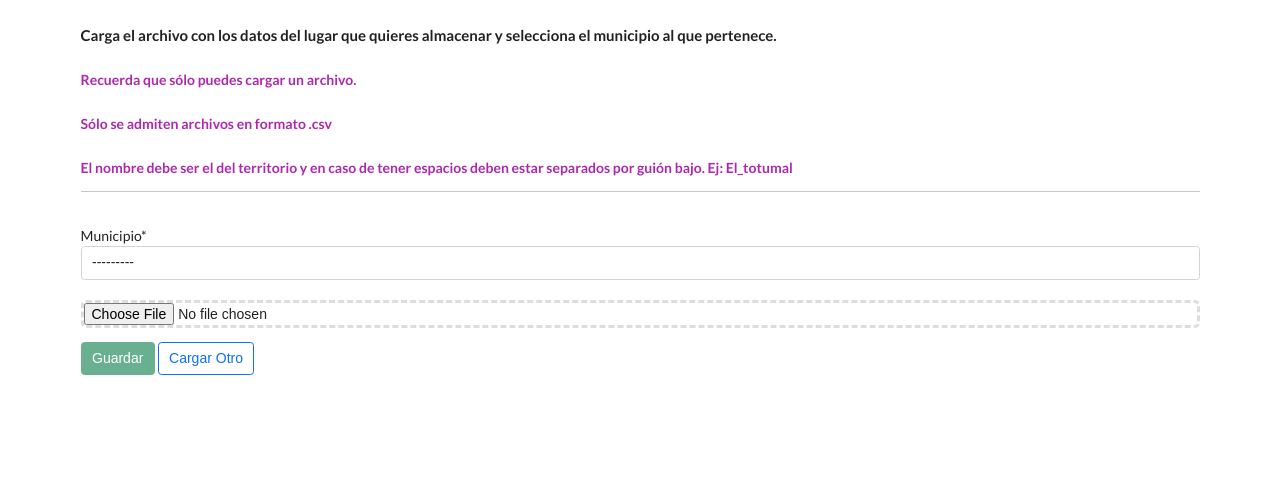
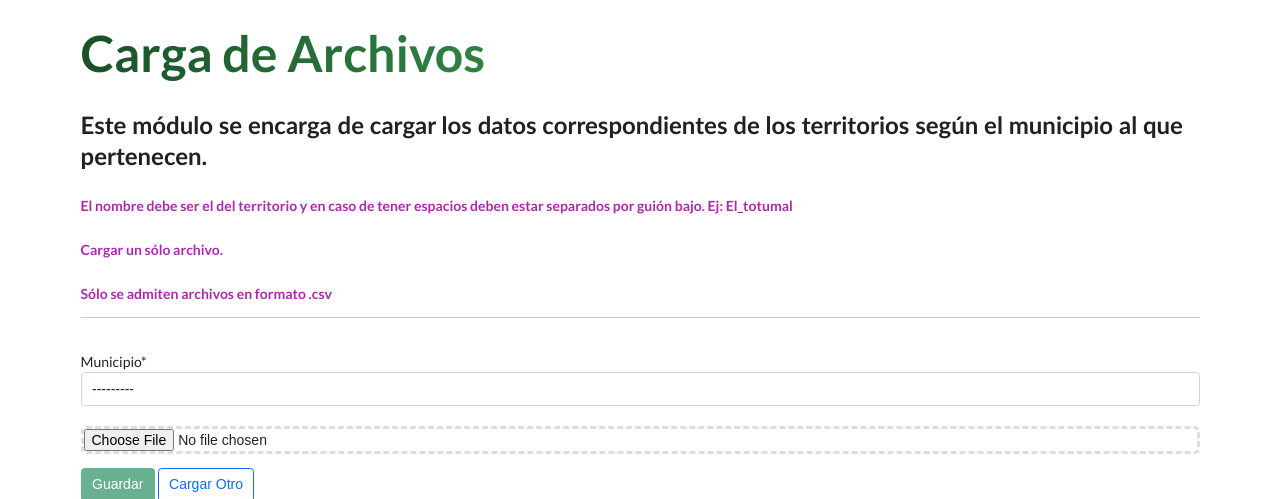
Before and after one commit to JuanArango99/crops-information-system, a Django app: page /territorios/from_file/ in a window 1280 px wide. Shown: the part 68-567 px from the top of the page. Run offline with Django 3.2, Linux system fonts and the light colour scheme; the visitor is signed in with stand-in values (Sample User, id 1); data that the repository does not hold is empty; some libraries are stand-ins or nearby versions.

Commit message:
Agregar grafico de barras del promedio mensual en el moduklo de graficos.

```diff
--- a/src/static/style.css
+++ b/src/static/style.css
@@ -39,16 +39,17 @@
     width: 100%;
     padding: 20px;
     display: grid;
-    grid-template-columns: 2fr 1fr;
+    grid-template-columns: 1fr 2fr;
+    min-height: 200px;
     grid-gap: 30px
 }
 
-.box{
+.graphBox .box{
     position: relative;
     background-color: rgb(255, 255, 255);
     padding: 20px;
     width: 100%;
-    box-shadow: #222;
+    box-shadow: 0 7px 25px rgb(41, 22, 22);
     border-radius: 20px;
 
 }
@@ -180,3 +181,16 @@ footer .row{
     padding: 7px 12px 7px 7px;
 
 }
+
+#cargarArchivo{
+    font-size: 50px;
+    font-weight: 600;
+    background-image: linear-gradient(to left, #56dd74, #1a5028);
+    color: transparent;
+    background-clip: text;
+    -webkit-background-clip: text;
+}
+#cargarArchivo2{
+    font-family: "Trebuchet MS", sans-serif;
+
+}
--- a/src/templates/home.html
+++ b/src/templates/home.html
@@ -59,7 +59,7 @@
                 <p class="lead">
                     Conozca y aproveche la variación de la oferta climática para optimizar el
                     rendimiento de los cultivos. Consulte la información histórica del clima, cree gráficos interactivos, genere reportes
-                    y exportelos como PDF.
+                    y exportelos como CSV.
                 </p>
             </div>
         </div>
--- a/src/territorios/templates/territorios/from_file.html
+++ b/src/territorios/templates/territorios/from_file.html
@@ -11,11 +11,13 @@ Cargar Territorio
 {% endblock title %}
 
 {% block content %}
-<h4>Carga el archivo con los datos del lugar que quieres almacenar y selecciona el municipio al que pertenece.</h4>
-<h5 style="color:#ad28af">Recuerda que sólo puedes cargar un archivo.  </h5>
-<h5 style="color:#ad28af">Sólo se admiten archivos en formato .csv </h5>
+<h1 id="cargarArchivo">Carga de Archivos</h1>
+<h2 id="cargarArchivo2">Este módulo se encarga de cargar los datos correspondientes de
+    los territorios según el municipio al que pertenecen.</h2>
 <h5 style="color:#ad28af">El nombre debe ser el del territorio
     y en caso de tener espacios deben estar separados por guión bajo. Ej: El_totumal</h5>
+<h5 style="color:#ad28af"> Cargar un sólo archivo.  </h5>
+<h5 style="color:#ad28af">Sólo se admiten archivos en formato .csv </h5>
 <hr>
 <br>
 <form action="" method="POST" id="my-form">
--- a/src/territorios/views.py
+++ b/src/territorios/views.py
@@ -1,4 +1,5 @@
 
+from calendar import month
 from tkinter.messagebox import NO
 from urllib import response
 from django import template
@@ -20,6 +21,8 @@ from branca.element import Figure
 from django.core.paginator import Paginator
 from datetime import datetime
 import csv
+from django.db.models.functions import TruncMonth, TruncYear
+from django.db.models import Count
 
 register = template.Library()
 @register.filter
@@ -34,6 +37,7 @@ def reports_view(request):
     territorio=None
     date_from=None
     date_to=None
+    objs = []
 
     if request.method == 'POST':
         if form.is_valid():
@@ -41,11 +45,12 @@ def reports_view(request):
             date_to = request.POST.get('date_to')
             id_territorio = request.POST.get('territorio')
             territorio = Territorio.objects.get(id=id_territorio)
-            obj = Dato.objects.filter(
+            objs = Dato.objects.filter(
                     territorio=territorio,
                     year__lte=date_to,
                     year__gte = date_from
-                    )[:10]
+                    )
+            obj = objs[:10]
             request.session['territorio'] = id_territorio
             request.session['date_to'] = date_to
             request.session['date_from'] = date_from
@@ -59,6 +64,7 @@ def reports_view(request):
     context = {
         'form': form,
         'obj': obj,
+        'cantidad':len(objs),
         'date_from':date_from,
         'date_to':date_to,
         'territorio':territorio,
@@ -188,6 +194,13 @@ def chartView(request):
     qs =  None
     variable = None
     data = []
+    territorio = None
+    territorioObj = None
+    df=None
+    dati=None
+    datis=None
+    fechas=None
+    fechas=[]
     if request.method == 'POST':
         territorio = request.POST.get('territorio')
         variable = str(request.POST.get('variable'))
@@ -196,16 +209,25 @@ def chartView(request):
             year__lte=date_to,
             year__gte = date_from
         )
+        df = pd.DataFrame(list(qs.values('year', variable)))
+        dati=df.groupby(pd.PeriodIndex(df['year'], freq="M"))[variable].mean().reset_index()
+        datis = [i for i in dati[variable].values]
+        fechas = dati['year']
         for item in qs:
             data.append(getattr(item, variable))
 
     context = {
         'qs': qs,
+        'territorioObj': territorioObj,
         'territorioForm':territorioForm,
         'datoForm':datoForm,
         'form':form,
         'variable':variable,
         'data':data,
+        'df':dati,
+        'fechas':fechas,
+        'datis':datis
+
     }
     return render(request, 'territorios/charts.html', context)
 
```
Also changed, not shown: src/territorios/templates/territorios/charts.html (+16 -8 lines), src/territorios/templates/territorios/reports.html (+5 -2 lines).
